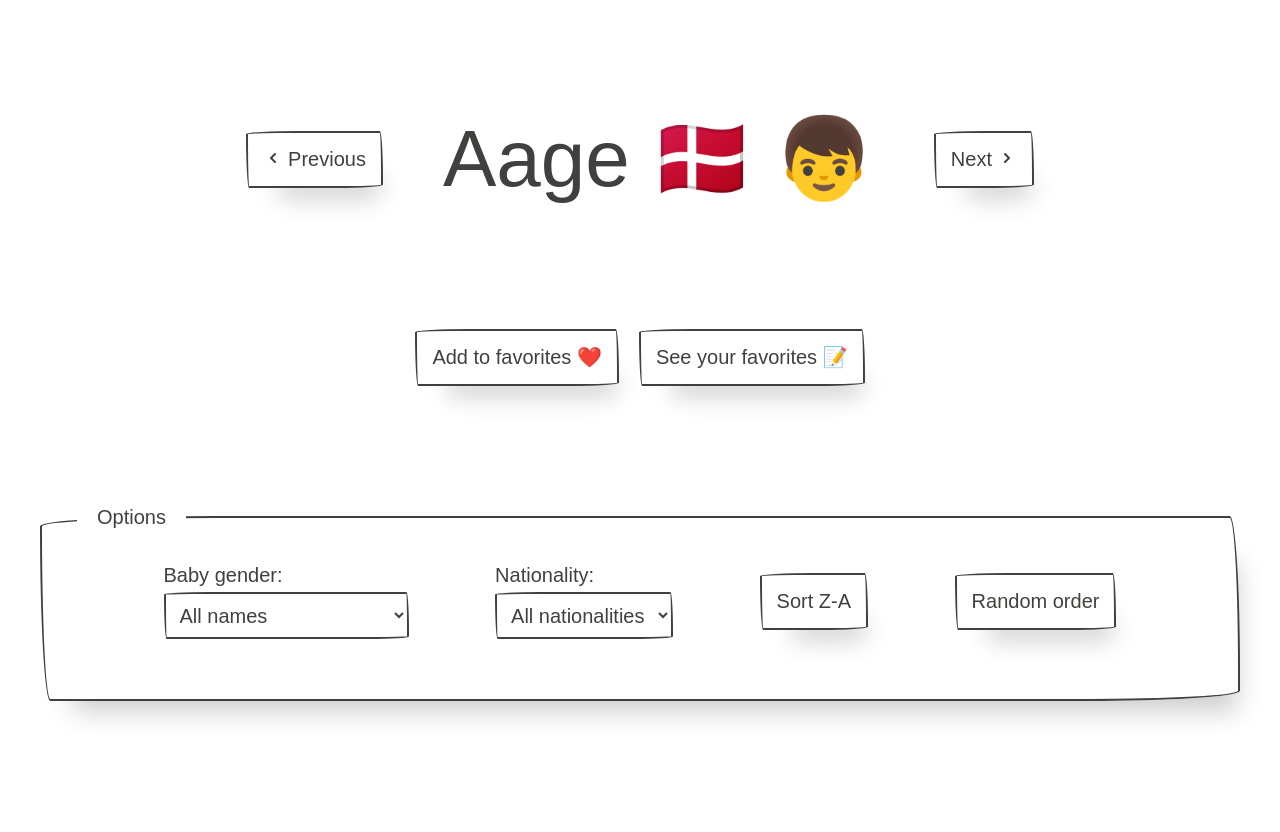
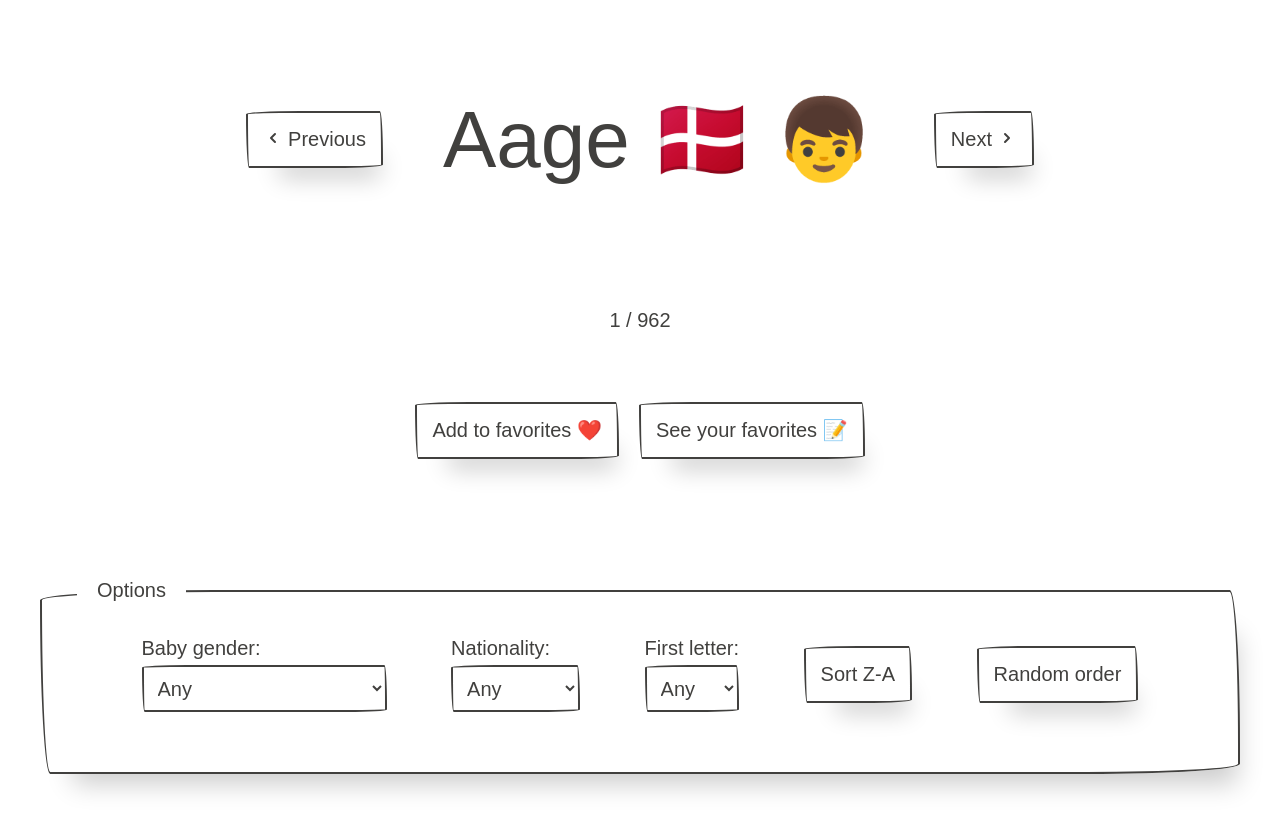
Before and after one commit to stringist/baby-name-picker, a React (Vite) app: page / in a window 1280 px wide. Shown: the top 832 px of the page. Before the commit the page ends 800 px from the top, so only its background shows below. Built offline with nearby package versions, Linux system fonts and the light colour scheme; a web font is replaced by a local one.

Commit message:
added first letter filter

```diff
--- a/src/App.jsx
+++ b/src/App.jsx
@@ -17,7 +17,7 @@ function App() {
   const [filters, setFilters] = React.useState({
     gender: 'all',
     nationality: 'all',
-    vibe: 'all'
+    firstLetter: 'all'
   })
 
   // names imported from data file never changes,
@@ -26,11 +26,18 @@ function App() {
     let result = [...names]
 
     // apply filters
+    // Gender filter
     if (filters.gender !== 'all') {
       result = result.filter(name => name.gender === filters.gender)
     }
+    // Nationality filter
     if (filters.nationality !== 'all') {
       result = result.filter(name => name.nationality.includes(filters.nationality))
+    }
+
+    // First letter filter
+    if (filters.firstLetter !== 'all') {
+      result = result.filter(name => name.name.startsWith(filters.firstLetter))
     }
 
     // apply sorting
--- a/src/components/screens/NamesScreen.jsx
+++ b/src/components/screens/NamesScreen.jsx
@@ -61,7 +61,7 @@ export default function NamesScreen({ namesList, favoritesList, setFavoritesList
                     <HiChevronRight />
                 </Button>
             </div >
-
+            <span>{currentIndex + 1} / {namesList.length}</span>
             <div className="controls">
                 <Button onClick={addToFavorites} disabled={isAlreadyFavorited}>
                     {isAlreadyFavorited ? 'Added to favorites ✅' : 'Add to favorites ❤️'}
--- a/src/components/ui/Options.jsx
+++ b/src/components/ui/Options.jsx
@@ -6,6 +6,9 @@ export default function Options({ sortOrder, setSortOrder, filters, setFilters }
     const getAlphaSortOrder = () => {
         return sortOrder === 'a-z' ? 'z-a' : 'a-z'
     }
+    const latinLetters = Array.from({ length: 26 }, (_, i) => String.fromCharCode(65 + i))
+    const nordicLetters = ['Æ', 'Ø', 'Å', 'Ä', 'Ö', 'Ü']
+    const letters = [...latinLetters, ...nordicLetters]
 
     return (
         <fieldset className="options-wrapper">
@@ -16,7 +19,7 @@ export default function Options({ sortOrder, setSortOrder, filters, setFilters }
                     name="gender"
                     value={filters.gender}
                     onChange={(e) => setFilters(prev => ({ ...prev, gender: e.target.value }))}>
-                    <option value="all">All names</option>
+                    <option value="all">Any</option>
                     <option value="boy">Boy names</option>
                     <option value="girl">Girl names</option>
                     <option value="neutral">Gender-neutral names</option>
@@ -28,10 +31,22 @@ export default function Options({ sortOrder, setSortOrder, filters, setFilters }
                     name="nationality"
                     value={filters.nationality}
                     onChange={(e) => setFilters(prev => ({ ...prev, nationality: e.target.value }))}>
-                    <option value="all">All nationalities</option>
+                    <option value="all">Any</option>
                     <option value="american">American</option>
                     <option value="danish">Danish</option>
                     <option value="finnish">Finnish</option>
+                </select>
+            </label>
+            <label htmlFor="firstLetter">First letter:
+                <select
+                    id="firstLetter"
+                    name="firstLetter"
+                    value={filters.firstLetter}
+                    onChange={(e) => setFilters(prev => ({ ...prev, firstLetter: e.target.value }))}>
+                    <option value="all">Any</option>
+                    {letters.map(letter => (
+                        <option key={letter} value={letter}>{letter}</option>
+                    ))}
                 </select>
             </label>
 
```
